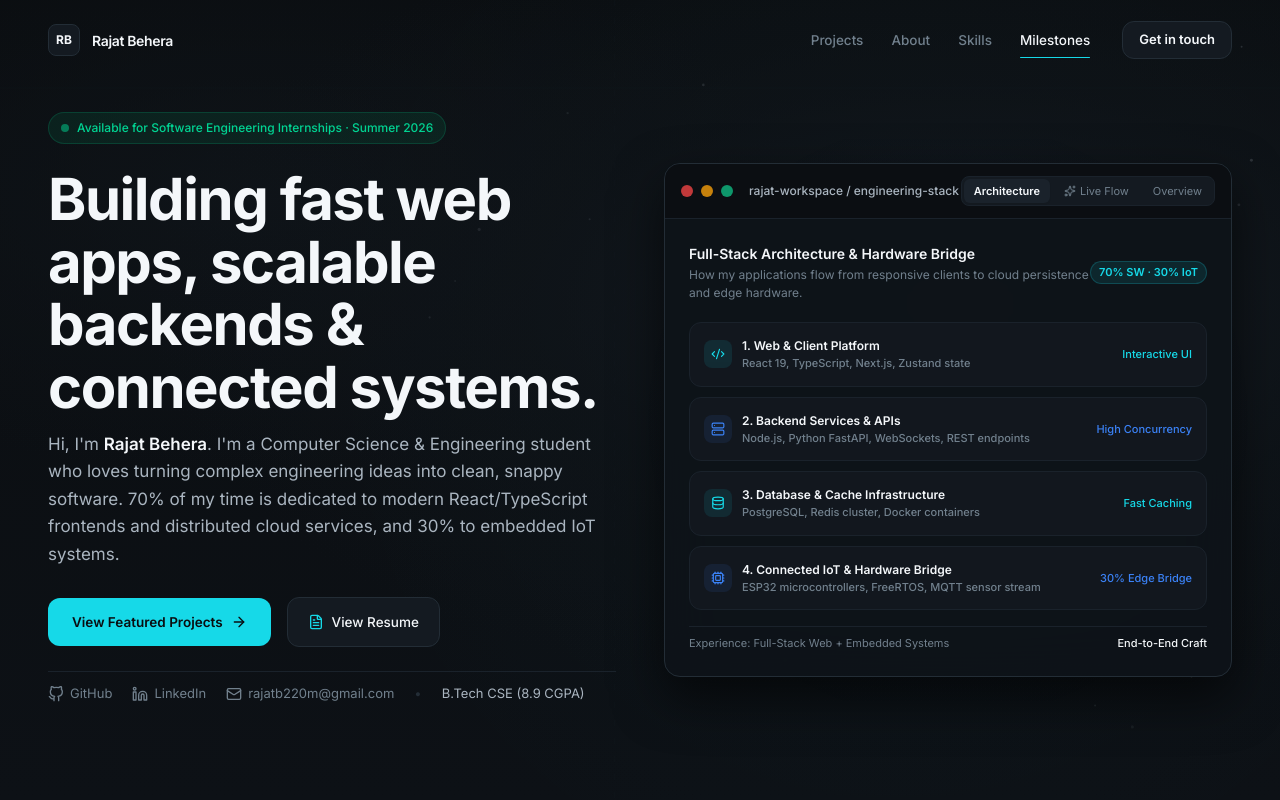
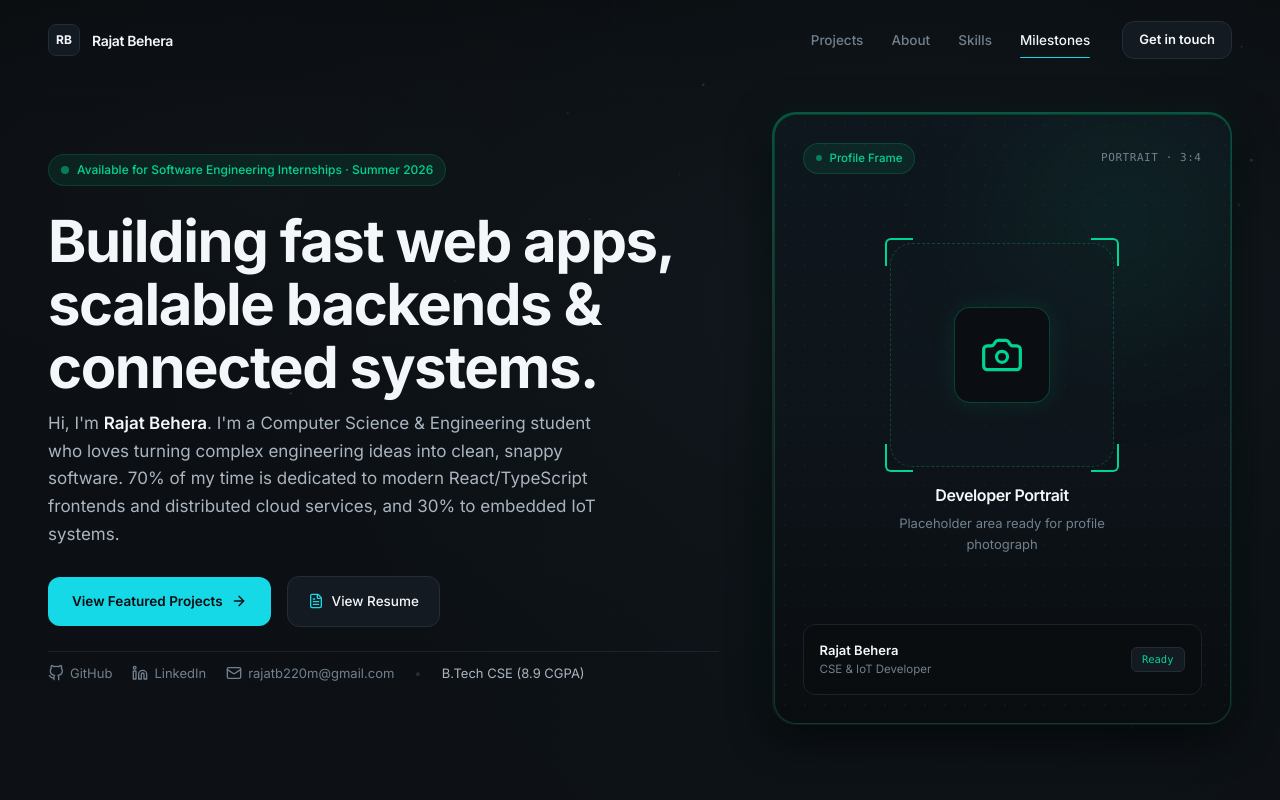
Before and after one commit to rajatbehera05/MyPortfolio, a React (Vite) app: page / in a window 1280 px wide. Shown: the top 800 px of the page. Built offline with nearby package versions, Linux system fonts and the light colour scheme.

Commit message:
feat: add dedicated portrait photo placeholder card in hero section

```diff
--- a/src/components/Hero.jsx
+++ b/src/components/Hero.jsx
@@ -1,7 +1,13 @@
 import React from 'react';
 import { motion } from 'framer-motion';
-import { ArrowRight, FileText, Mail } from 'lucide-react';
-import ConvergenceEngineVisual from './ConvergenceEngineVisual';
+import { ArrowRight, FileText, Mail, Camera } from 'lucide-react';
+
+/**
+ * Developer Profile Photo
+ * Replace with your actual photo path (e.g. '/assets/rajat_photo.jpg').
+ * When set to null, the clean neutral placeholder card will be displayed.
+ */
+const PROFILE_IMAGE_URL = null;
 
 function GithubIcon({ className = "w-4 h-4" }) {
   return (
@@ -32,10 +38,10 @@ export default function Hero({ onExplore, onAbout }) {
       className="relative min-h-[calc(100vh-80px)] w-full flex items-center justify-center pt-24 pb-16 sm:pt-28 sm:pb-20 px-6 sm:px-12 overflow-hidden"
     >
       <div className="relative z-10 w-full max-w-[1380px] mx-auto">
-        <div className="grid grid-cols-1 lg:grid-cols-12 gap-12 lg:gap-12 items-center">
+        <div className="grid grid-cols-1 lg:grid-cols-12 gap-10 lg:gap-12 items-center">
 
           {/* Left Column: Natural, Human Presentation */}
-          <div className="lg:col-span-6 flex flex-col justify-center space-y-6 z-20">
+          <div className="lg:col-span-7 flex flex-col justify-center space-y-6 z-20">
 
             {/* Availability Status Badge */}
             <motion.div
@@ -134,21 +140,99 @@ export default function Hero({ onExplore, onAbout }) {
               <span className="text-[#AAB5C0] hidden sm:inline">B.Tech CSE (8.9 CGPA)</span>
             </motion.div>
 
-            {/* Mobile Layout Fallback */}
-            <div className="block lg:hidden pt-4">
-              <ConvergenceEngineVisual />
-            </div>
-
           </div>
 
-          {/* Right Column: Interactive Developer Workspace Showcase */}
+          {/* Right Column: Dedicated Portrait Photo Area */}
           <motion.div
-            initial={{ opacity: 0, scale: 0.98 }}
-            animate={{ opacity: 1, scale: 1 }}
+            initial={{ opacity: 0, y: 16 }}
+            animate={{ opacity: 1, y: 0 }}
             transition={{ duration: 0.65, delay: 0.35 }}
-            className="lg:col-span-6 hidden lg:flex flex-col items-center justify-center relative"
+            className="lg:col-span-5 flex justify-center lg:justify-end items-center relative z-20 pt-6 lg:pt-0"
           >
-            <ConvergenceEngineVisual />
+            {/* Rounded-Rectangle Portrait Photo Card */}
+            <div className="group relative w-full max-w-[380px] sm:max-w-[420px] lg:max-w-[440px] xl:max-w-[460px] aspect-[4/5] sm:aspect-[3/4] rounded-[24px] p-[1.5px] bg-gradient-to-b from-emerald-500/40 via-[#1A2624] to-[#121A20] shadow-[0_12px_40px_rgba(0,0,0,0.75),0_0_28px_rgba(16,185,129,0.1)] hover:shadow-[0_18px_50px_rgba(0,0,0,0.88),0_0_42px_rgba(16,185,129,0.25)] hover:-translate-y-1.5 transition-all duration-300">
+
+              {/* Inner Container */}
+              <div className="w-full h-full rounded-[22.5px] overflow-hidden bg-[#0D1319] border border-emerald-500/25 group-hover:border-emerald-400/55 transition-colors duration-300 relative flex flex-col">
+
+                {PROFILE_IMAGE_URL ? (
+                  <img
+                    src={PROFILE_IMAGE_URL}
+                    alt="Rajat Behera"
+                    className="w-full h-full object-cover object-center group-hover:scale-[1.02] transition-transform duration-500"
+                  />
+                ) : (
+                  /* Clean Neutral Placeholder */
+                  <div className="w-full h-full flex flex-col justify-between p-6 sm:p-7 relative select-none bg-gradient-to-b from-[#0F171E] via-[#0D141A] to-[#0A0D10]">
+
+                    {/* Subtle technical background grid */}
+                    <div
+                      aria-hidden="true"
+                      className="absolute inset-0 opacity-[0.14] pointer-events-none"
+                      style={{
+                        backgroundImage: 'radial-gradient(rgba(16, 185, 129, 0.4) 1px, transparent 1px)',
+                        backgroundSize: '20px 20px',
+                      }}
+                    />
+
+                    {/* Subtle green ambient illumination */}
+                    <div className="absolute top-0 right-0 w-56 h-56 rounded-full bg-emerald-500/8 blur-3xl pointer-events-none" />
+
+                    {/* Top Header inside card */}
+                    <div className="relative z-10 flex items-center justify-between">
+                      <div className="flex items-center gap-2 px-3 py-1.5 rounded-full bg-emerald-500/10 border border-emerald-500/20 text-emerald-400 text-[11.5px] font-medium">
+                        <span className="w-1.5 h-1.5 rounded-full bg-emerald-400 animate-pulse" />
+                        <span>Profile Frame</span>
+                      </div>
+                      <span className="text-[11px] font-mono text-[#71808D] tracking-wider uppercase">
+                        Portrait · 3:4
+                      </span>
+                    </div>
+
+                    {/* Center Framed Focal Indicator */}
+                    <div className="relative z-10 my-auto flex flex-col items-center justify-center text-center space-y-4 py-6">
+                      {/* Precision Corner Framing Reticle */}
+                      <div className="relative w-44 h-44 sm:w-56 sm:h-56 rounded-[22px] border border-dashed border-emerald-500/30 group-hover:border-emerald-400/50 bg-[#121A22]/40 flex items-center justify-center transition-colors duration-300">
+                        {/* Precision corner brackets */}
+                        <div className="absolute -top-1.5 -left-1.5 w-6 h-6 sm:w-7 sm:h-7 border-t-2 border-l-2 border-emerald-400 rounded-tl-[6px]" />
+                        <div className="absolute -top-1.5 -right-1.5 w-6 h-6 sm:w-7 sm:h-7 border-t-2 border-r-2 border-emerald-400 rounded-tr-[6px]" />
+                        <div className="absolute -bottom-1.5 -left-1.5 w-6 h-6 sm:w-7 sm:h-7 border-b-2 border-l-2 border-emerald-400 rounded-bl-[6px]" />
+                        <div className="absolute -bottom-1.5 -right-1.5 w-6 h-6 sm:w-7 sm:h-7 border-b-2 border-r-2 border-emerald-400 rounded-br-[6px]" />
+
+                        {/* Aperture / Lens Icon Container */}
+                        <div className="w-20 h-20 sm:w-24 sm:h-24 rounded-2xl bg-[#0A0E13] border border-emerald-500/30 text-emerald-400 flex items-center justify-center shadow-[0_0_24px_rgba(16,185,129,0.12)] group-hover:shadow-[0_0_36px_rgba(16,185,129,0.25)] group-hover:border-emerald-400/60 transition-all duration-300">
+                          <Camera className="w-9 h-9 sm:w-11 sm:h-11 stroke-[1.75]" />
+                        </div>
+                      </div>
+
+                      <div className="space-y-1.5">
+                        <div className="text-[14px] sm:text-[16px] font-semibold text-[#F4F7FA] tracking-tight">
+                          Developer Portrait
+                        </div>
+                        <p className="text-[12px] sm:text-[13px] text-[#71808D] max-w-[240px] leading-relaxed">
+                          Placeholder area ready for profile photograph
+                        </p>
+                      </div>
+                    </div>
+
+                    {/* Bottom Identity Card Plaque */}
+                    <div className="relative z-10 p-3.5 sm:p-4 rounded-xl bg-[#0A0D10]/85 border border-[#1A222B] backdrop-blur-md">
+                      <div className="flex items-center justify-between text-[11.5px] sm:text-[12px]">
+                        <div>
+                          <div className="font-semibold text-[#F4F7FA] text-[12.5px] sm:text-[13px]">Rajat Behera</div>
+                          <div className="text-[#71808D] text-[11px] sm:text-[11.5px]">CSE &amp; IoT Developer</div>
+                        </div>
+                        <span className="px-2.5 py-1 rounded-md bg-[#141A21] border border-[#232D36] text-[10.5px] font-mono text-emerald-400">
+                          Ready
+                        </span>
+                      </div>
+                    </div>
+
+                  </div>
+                )}
+
+              </div>
+            </div>
           </motion.div>
 
         </div>
```
